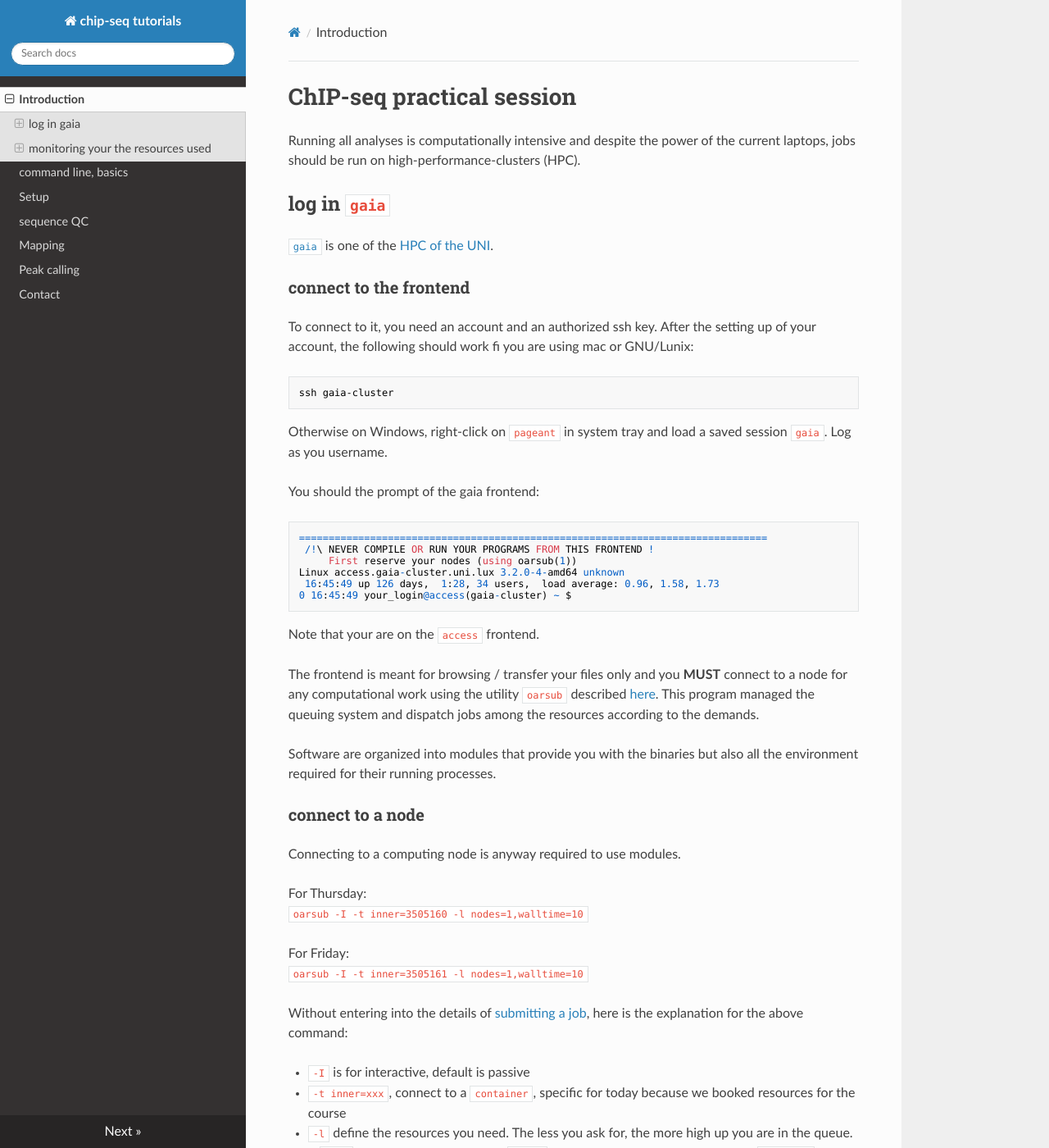
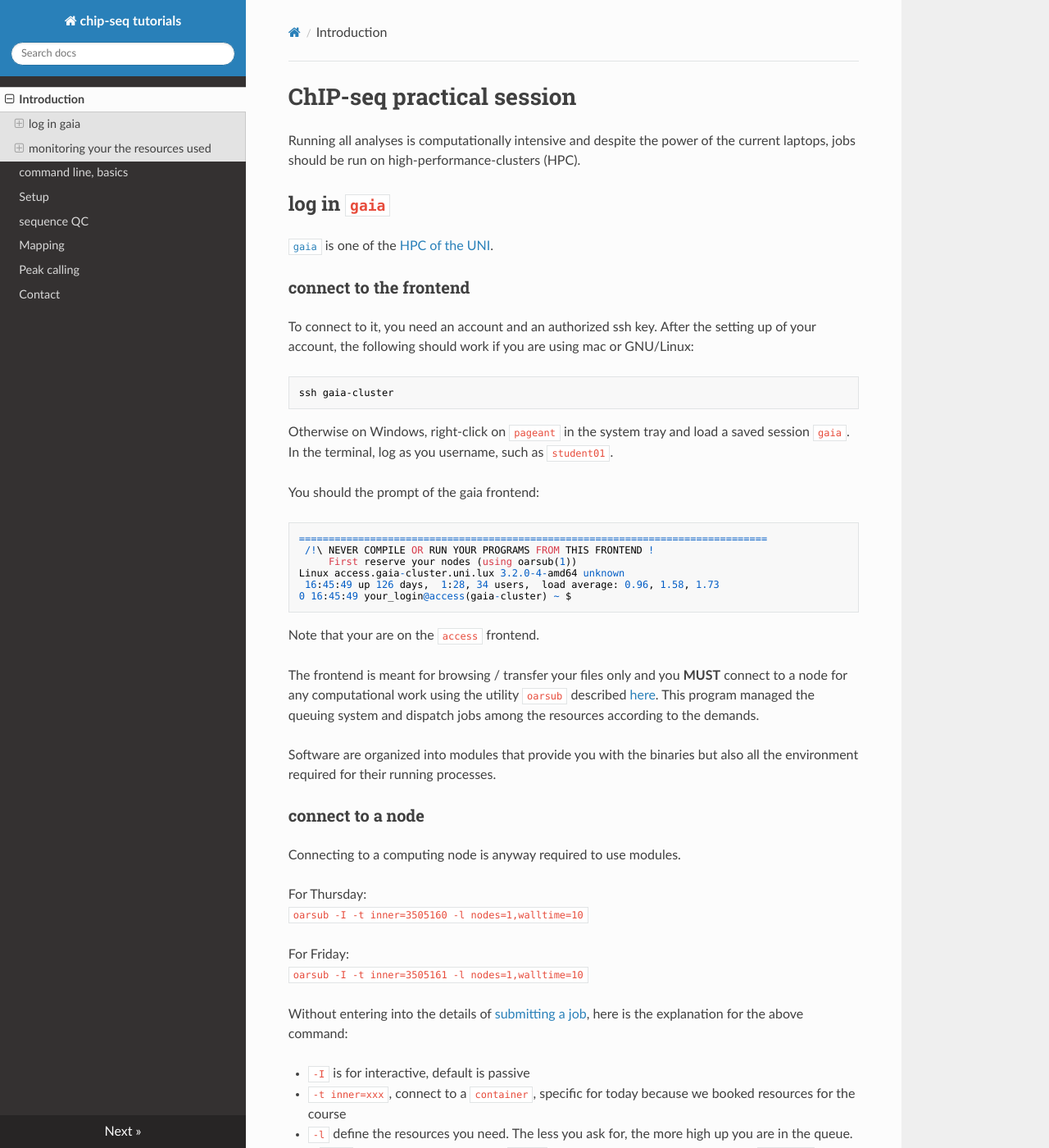
Before and after one commit to ginolhac/chip-seq, an MkDocs documentation site: the page built from docs/index.md, in a window 1280 px wide and 1400 px high. Shown: the whole window at 82% size. Built offline with MkDocs 1.6.1, drawn with Linux system fonts in a browser that asks for light colours; nearby versions of some CDN libraries; old or Windows-style settings are respelled for this version of MkDocs; some of the changed text lies outside the part shown.

````diff
--- a/docs/index.md
+++ b/docs/index.md
@@ -8,15 +8,17 @@
 
 ### connect to the frontend
 
-To connect to it, you need an account and an authorized ssh key. After the setting up of your account, the following should work fi you are using mac or GNU/Lunix:
+To connect to it, you need an account and an authorized ssh key.
+After the setting up of your account, the following should work if you are using mac or GNU/Linux:
 
 ```
 ssh gaia-cluster
 ```
 
-Otherwise on Windows, right-click on `pageant` in system tray and load a saved session `gaia`. Log as you username.
+Otherwise on Windows, right-click on `pageant` in the system tray and load a saved session `gaia`. In the terminal, log as you username, such as `student01`.
 
 You should the prompt of the gaia frontend:
+
 ```
 ===============================================================================
  /!\ NEVER COMPILE OR RUN YOUR PROGRAMS FROM THIS FRONTEND !
@@ -25,9 +27,11 @@
  16:45:49 up 126 days,  1:28, 34 users,  load average: 0.96, 1.58, 1.73
 0 16:45:49 your_login@access(gaia-cluster) ~ $
 ```
+
 Note that your are on the `access` frontend.
 
-The frontend is meant for browsing / transfer your files only and you **MUST** connect to a node for any computational work using the utility `oarsub` described [here](https://hpc.uni.lu/users/docs/oar.html). This program managed the queuing system and dispatch jobs among the resources according to the demands.
+The frontend is meant for browsing / transfer your files only and you **MUST** connect to a node for any computational work
+using the utility `oarsub` described [here](https://hpc.uni.lu/users/docs/oar.html). This program managed the queuing system and dispatch jobs among the resources according to the demands.
 
  Software are organized into modules that provide you with the binaries but also all the environment required for their running processes.
 
@@ -41,13 +45,16 @@
 For Friday:
 `oarsub -I -t inner=3505161 -l nodes=1,walltime=10`
 
-Without entering into the details of [submitting a job](https://hpc.uni.lu/users/docs/oar.html#request-hierarchical-resources-with-oarsub), here is the explanation for the above command:
+Without entering into the details of [submitting a job](https://hpc.uni.lu/users/docs/oar.html#request-hierarchical-resources-with-oarsub),
+here is the explanation for the above command:
 
 - `-I` is for interactive, default is passive
 - `-t inner=xxx`, connect to a `container`, specific for today because we booked resources for the course
-- `-l` define the resources you need. The less you ask for, the more high up you are in the queue. A `node` is usually composed of 12 `cores`, so 12 tasks could be run in parallel. `walltime` define for how long in hours your job will last.
+- `-l` define the resources you need. The less you ask for, the more high up you are in the queue. A `node` is usually composed of 12 `cores`,
+so 12 tasks could be run in parallel. `walltime` define for how long in hours your job will last.
 
 Once logged in, the prompt changes for:
+
 ```
 09:14:48 your_login@gaia-66(gaia-cluster)[OAR3511326->717]
 ```
@@ -57,6 +64,7 @@
 ## monitoring your the resources used
 
 On a shared cluster, you have to take of **three** things:
+
 1. memory usage
 2. cores used
 3. disk space
@@ -64,19 +72,22 @@
 ### memory
 
 Each node has
-On a interactive session, use the command `htop` to see if the memory is not full. If the system is swapping (using hard drives for memory storage) it becomes super slow and eventually stalled.
+On a interactive session, use the command `htop` to see if the memory is not full. If the system is swapping (using hard drives for memory storage)
+it becomes super slow and eventually stalled.
 
 For passive sessions, you can use [ganglia](https://hpc.uni.lu/gaia/ganglia/) to check out the nodes you are using.
 
 ### cores
 
-even if you book 10 cores, nothing will prevent you from starting 100 jobs. They will run but then tasks are distributed on the available resources. In this example, each task will use 1/10th of a core, then runs very slowly.
+even if you book 10 cores, nothing will prevent you from starting 100 jobs. They will run but then tasks are distributed on the available resources.
+In this example, each task will use 1/10th of a core, then runs very slowly.
 On a interactive session, use the command `htop` to see if a process is correctly using close to 100% of a core.
 
 ### disk space
 
 Like on your local machine, you need to check how much data you used.
 Using a command line, you could use
+
 ```
 du -sh ~
 ```
````
Also changed, not shown: README.md (+30 -2 lines), docs/cli.md (+15 -1 lines), docs/peak.md (+1 -2 lines), install.md (+9 -0 lines).
